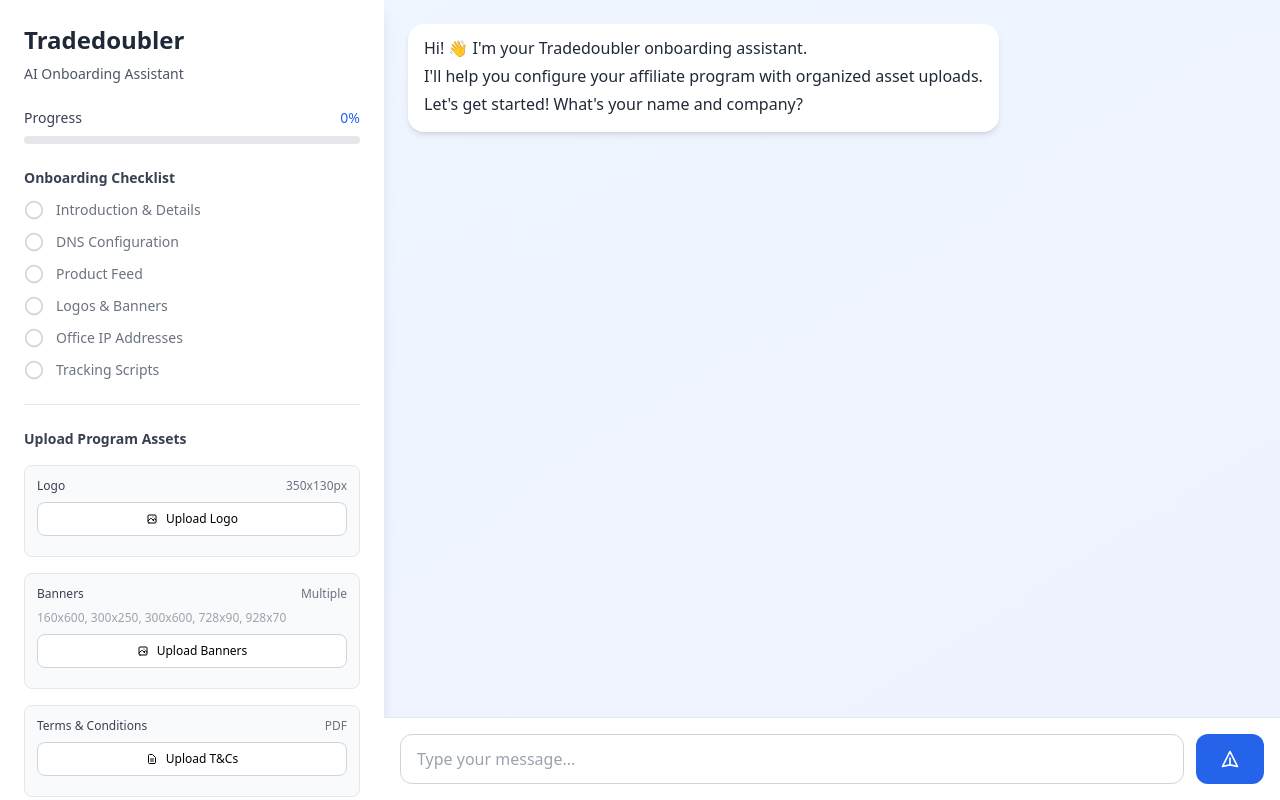
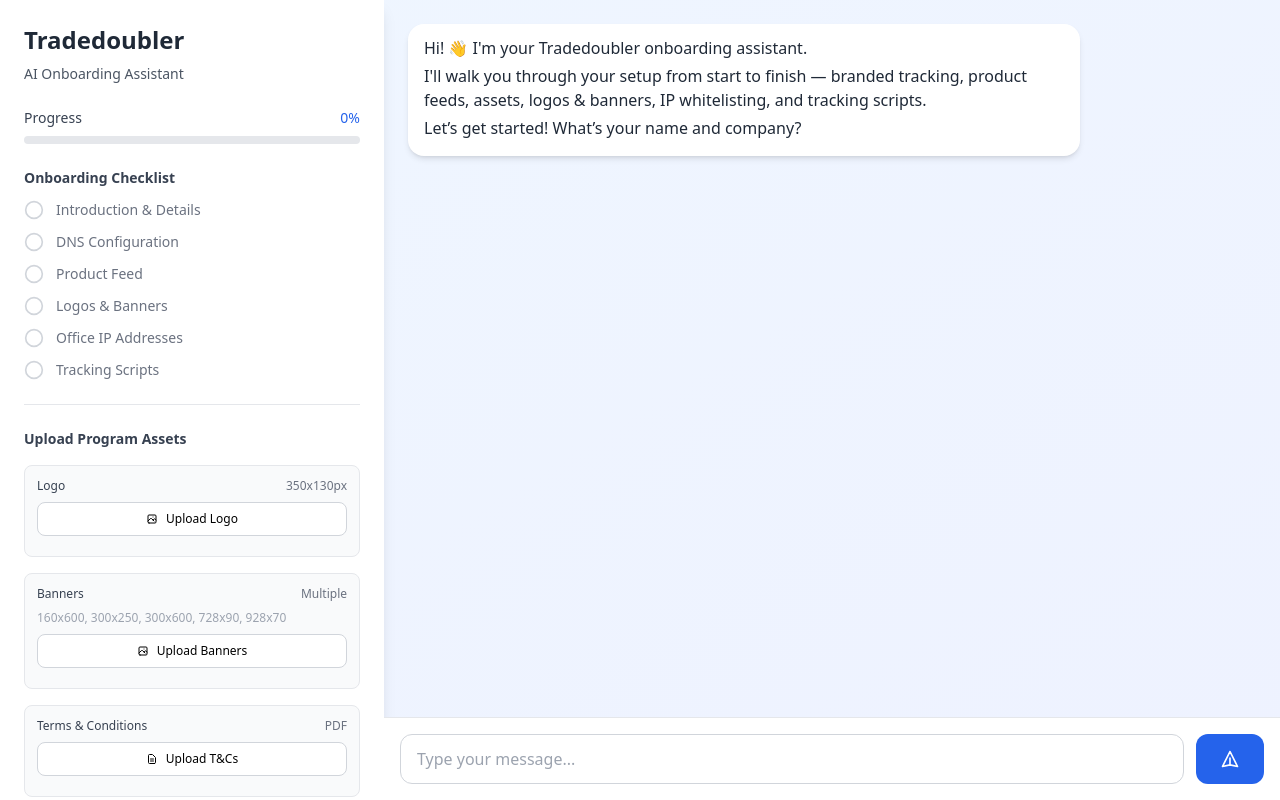
Before and after one commit to HC1995-star/aionboard, a plain HTML site: page index.html in a window 1280 px wide. Drawn offline with nearby package versions, Linux system fonts and the light colour scheme.

Commit message:
Update onboarding assistant introduction message

```diff
--- a/index.html
+++ b/index.html
@@ -306,8 +306,8 @@
                 console.log('Starting fresh conversation');
                 conversationHistory = [{
                     role: 'assistant',
-                    content: "Hi! 👋 I'm your Tradedoubler onboarding assistant.\n\nI'll help you configure your affiliate program with organized asset uploads.\n\nLet's get started! What's your name and company?"
-                }];
+content: "Hi! 👋 I'm your Tradedoubler onboarding assistant.\n\nI'll walk you through your setup from start to finish — branded tracking, product feeds, assets, logos & banners, IP whitelisting, and tracking scripts.\n\nLet’s get started! What’s your name and company?"
+}];
                 saveStateToLocalStorage();
             } else {
                 console.log('Restoring conversation with', conversationHistory.length, 'messages');
```
